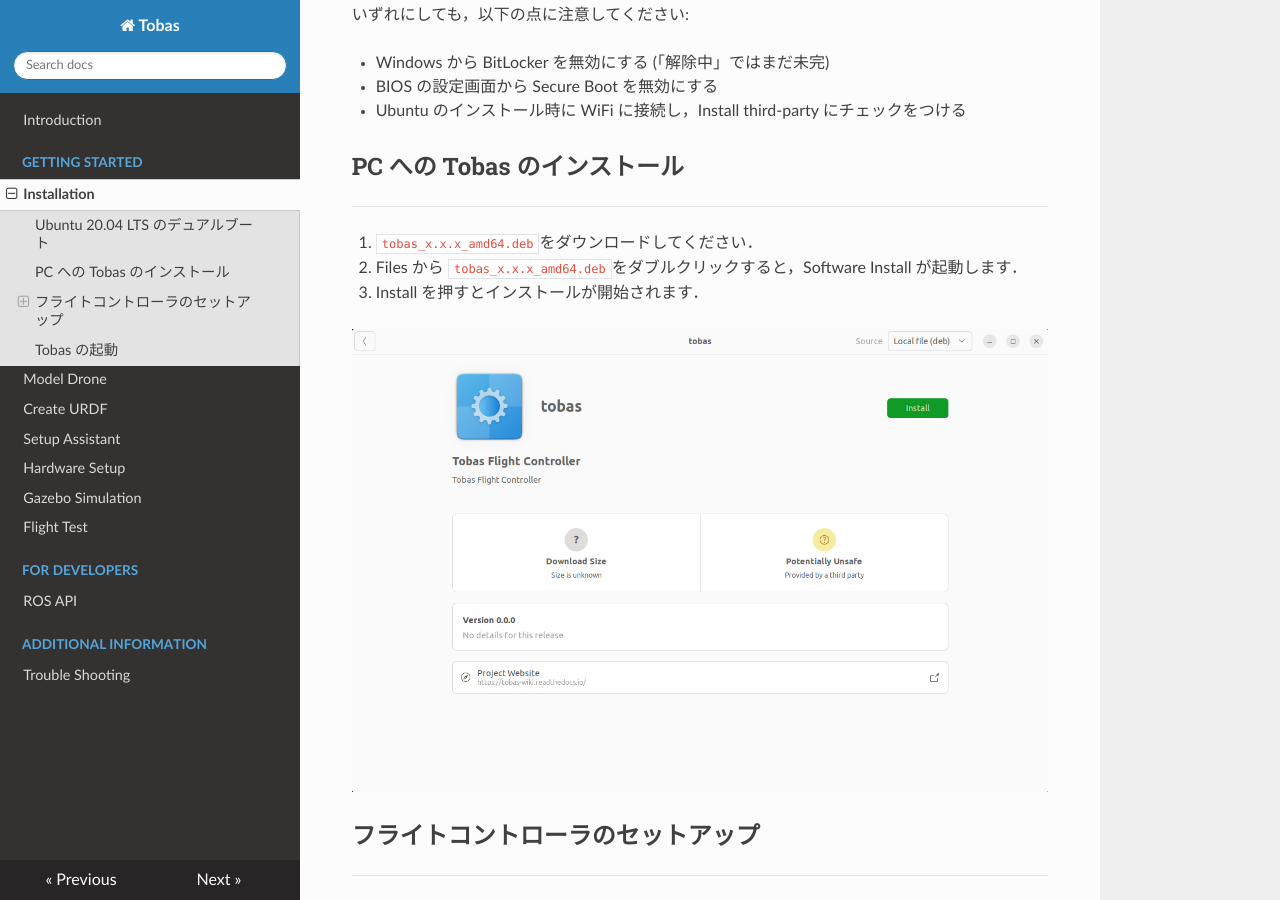
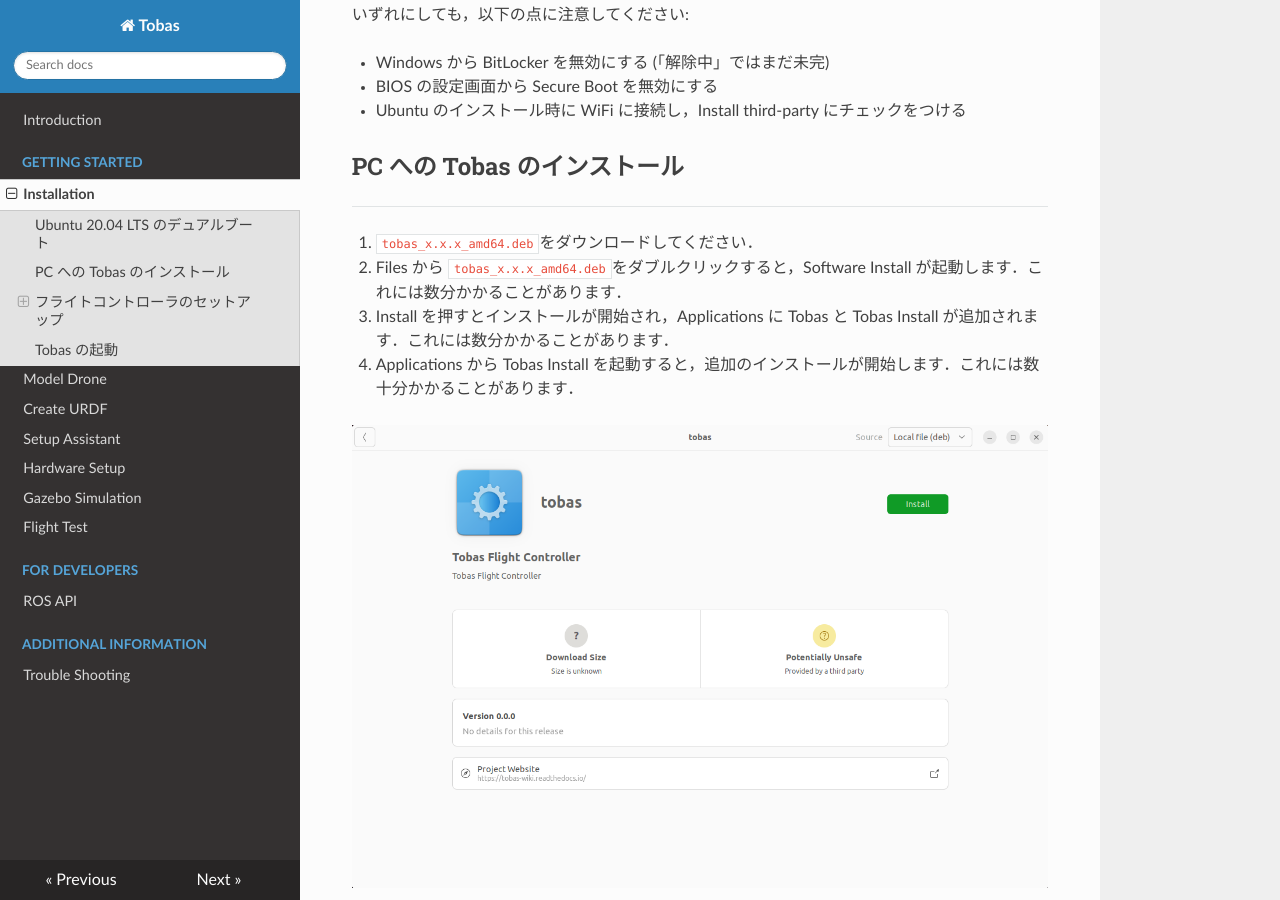
Before and after one commit to TobasFlightControl/tobas_wiki_ja, an MkDocs documentation site: the page built from docs/installation.md, in a window 1280 px wide and 900 px high, scrolled down 409 px. Built offline with MkDocs 1.6.1, drawn with Linux system fonts in a browser that asks for light colours; nearby versions of some CDN libraries.

Commit message:
edit: installation.md

```diff
--- a/docs/installation.md
+++ b/docs/installation.md
@@ -23,8 +23,9 @@
 ---
 
 1. `tobas_x.x.x_amd64.deb`をダウンロードしてください．
-1. Files から `tobas_x.x.x_amd64.deb`をダブルクリックすると，Software Install が起動します．
-1. Install を押すとインストールが開始されます．
+1. Files から `tobas_x.x.x_amd64.deb`をダブルクリックすると，Software Install が起動します．これには数分かかることがあります．
+1. Install を押すとインストールが開始され，Applications に Tobas と Tobas Install が追加されます．これには数分かかることがあります．
+1. Applications から Tobas Install を起動すると，追加のインストールが開始します．これには数十分かかることがあります．
 
 ![software_install](resources/installation/software_install.png)
 
```
